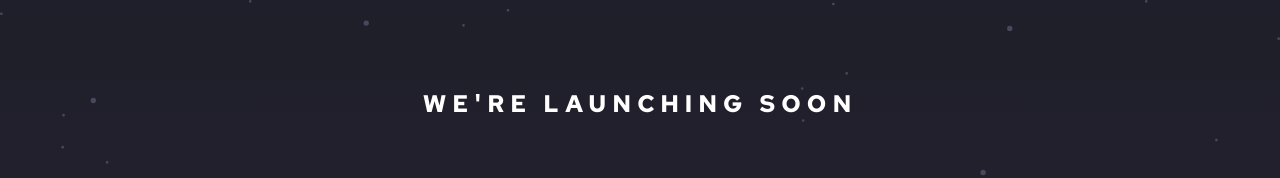
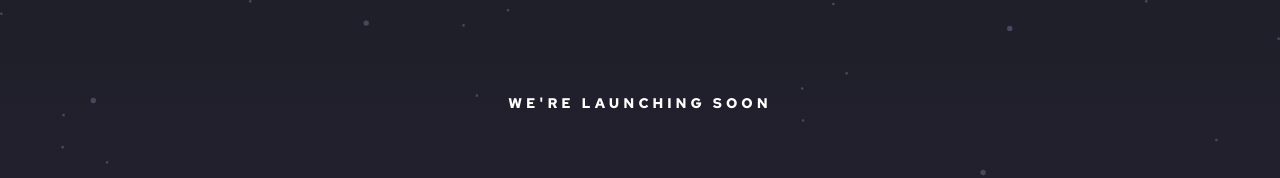
Before and after one commit to VishwaniPatel/Launch-countdown-timer, a website: page index.html in a window 1280 px wide. Shown: the top 178 px of the page. Drawn offline with Linux system fonts and the light colour scheme; files whose address does not match are found by name.

Commit message:
feat: change in path

```diff
--- a/assets/scss/layout/_main.scss
+++ b/assets/scss/layout/_main.scss
@@ -45,52 +45,3 @@
   letter-spacing: 4px;
   font-size: 14px;
 }
-@media (min-width: 425px) {
-  .main-container {
-    display: flex;
-    flex-direction: column;
-    height: 100%;
-    width: 100%;
-  }
-  .container {
-    display: flex;
-    flex-direction: column;
-    justify-content: center;
-    align-items: center;
-    height: 100%;
-    width: 100%;
-  }
-
-  /* Backgrounds  */
-  .main-container::before {
-    content: " ";
-    background: url("../../../assets/images/bg-stars.svg");
-    position: absolute;
-    background-size: contain;
-    top: 0;
-    left: 0;
-    right: 0;
-    bottom: 0;
-    z-index: -1;
-  }
-
-  .main-container::after {
-    content: " ";
-    position: absolute;
-    background: url("../../../assets/images/pattern-hills.svg");
-    background-position: bottom center;
-    background-size: contain;
-    background-repeat: no-repeat;
-    top: 0;
-    left: 0;
-    bottom: 0;
-    right: 0;
-    z-index: -1;
-  }
-  .launch-title {
-    color: white;
-    font-size: 24px;
-    text-transform: uppercase;
-    letter-spacing: 6px;
-  }
-}
```
Also changed, not shown: assets/css/styles.css, 1 other file.
